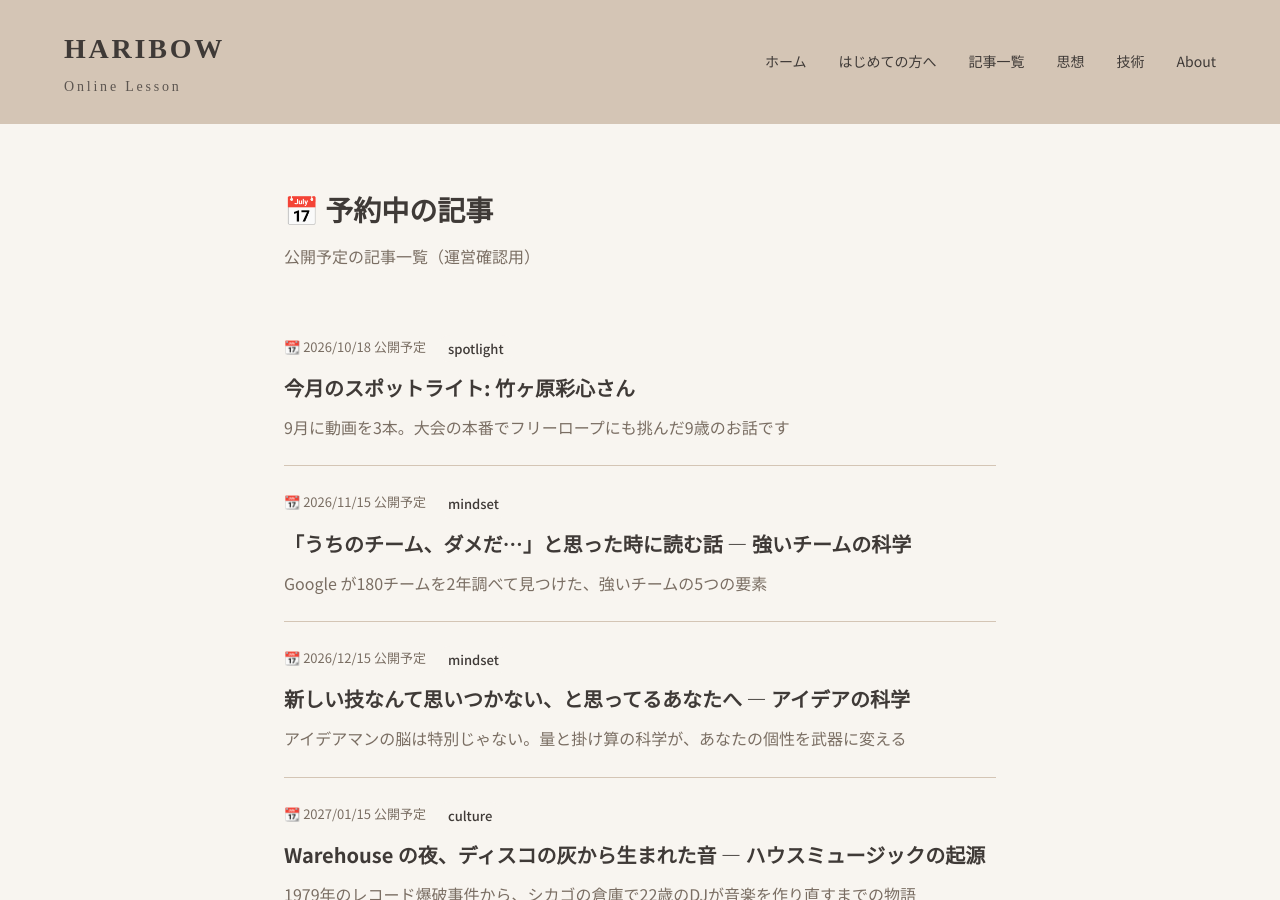
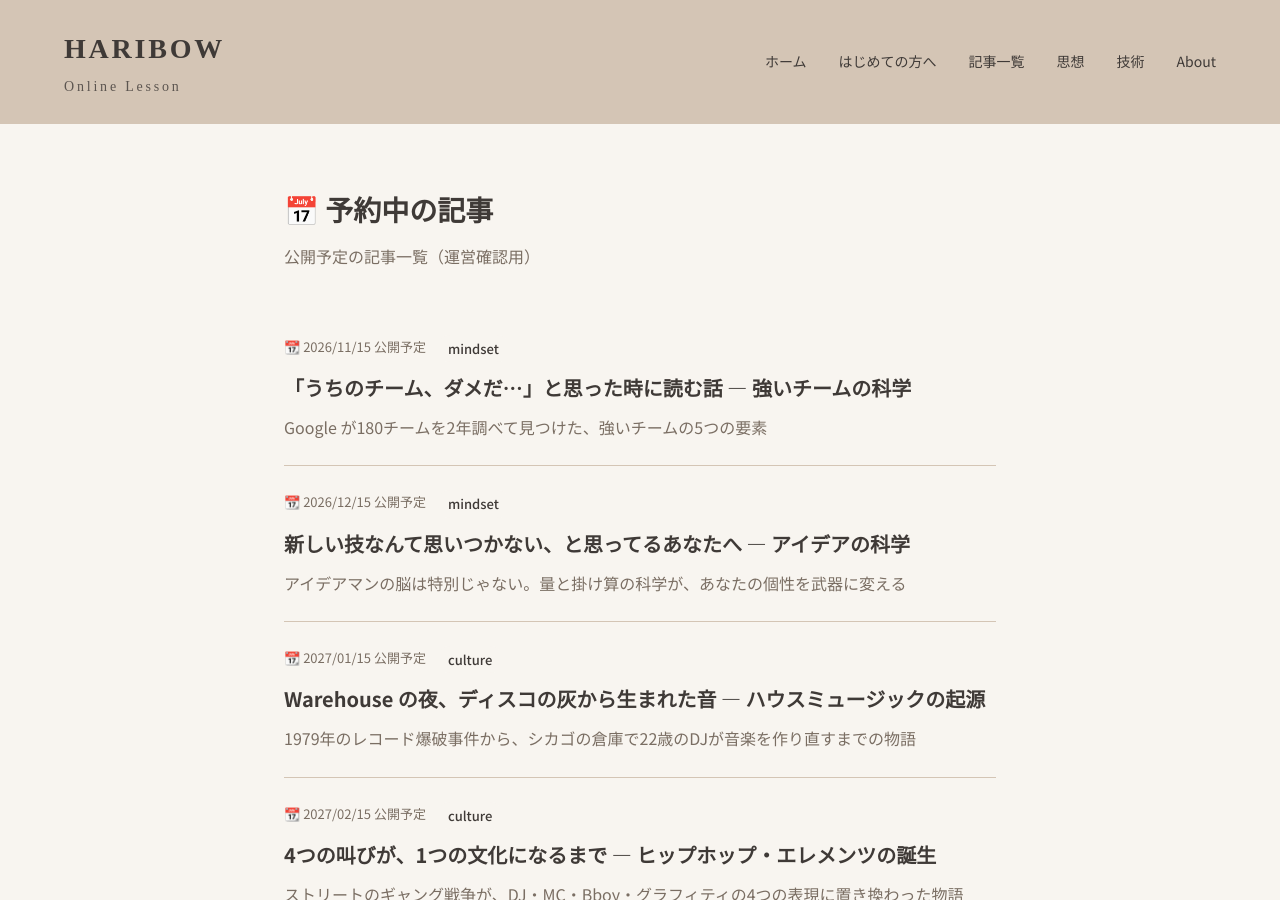
Before and after one commit to JunyaUnityDev/haribow-online-lesson-articles, a Jekyll site: the page built from scheduled/index.html, in a window 1280 px wide and 900 px high. Built offline with Jekyll 4.4.1, drawn with Linux system fonts in a browser that asks for light colours; some web fonts are replaced.

Commit message:
Auto-publish scheduled articles (2026-10-18)

```diff
--- a/_scheduled/spotlight-202610-takegaharaayami.md
+++ b/_posts/2026-10-18-spotlight-202610-takegaharaayami.md
@@ -3,7 +3,6 @@ layout: article
 title: '今月のスポットライト: 竹ヶ原彩心さん'
 description: 9月に動画を3本。大会の本番でフリーロープにも挑んだ9歳のお話です
 date: 2026-10-18
-publish_date: 2026-10-18
 category: spotlight
 slug: spotlight-202610-takegaharaayami
 line_message: '✨ 今月のスポットライト ✨
```
